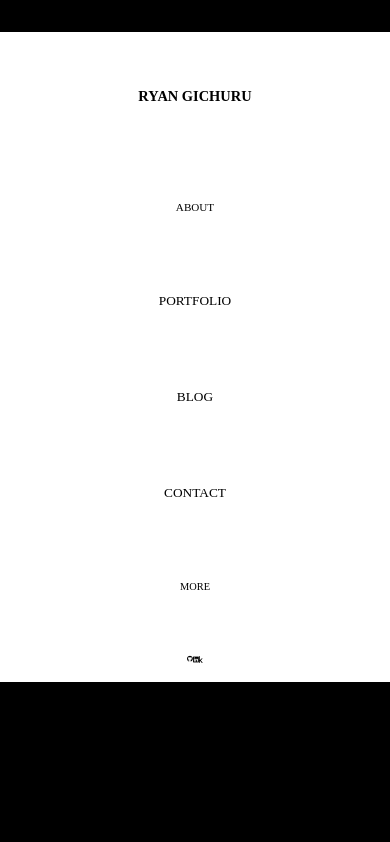
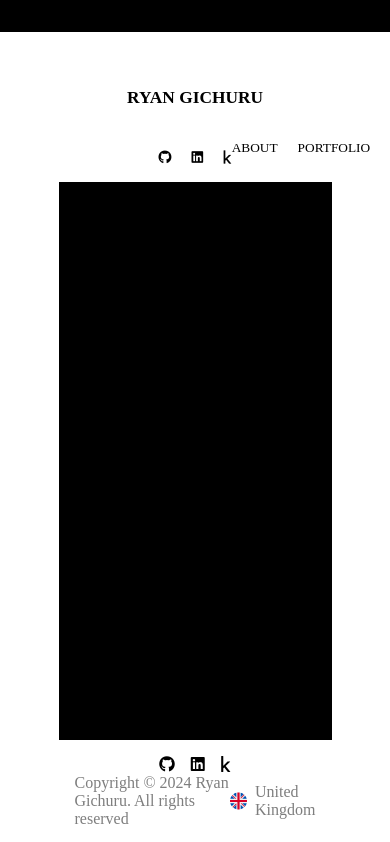
Before and after one commit to ryantigi254/Personal-Website-Portfolio, a plain HTML site: page Structure/index.html in a window 390 px wide. Shown: the top 842 px of the page. Drawn offline with Linux system fonts and the light colour scheme.

Commit message:
Change CSS styles for better readability and responsiveness (Navbar main footer)

```diff
--- a/Design/Main_Design/desktop.css
+++ b/Design/Main_Design/desktop.css
@@ -1,3 +1,5 @@
+/* Make a function that changes font size as the size of the screen changes.  */
+
 * {
 margin: 0;
 padding: 0;
@@ -7,6 +9,7 @@
 html, body {
 height: 100%;
 width: 100%;
+margin: 0;
 }
 
 body {
@@ -16,12 +19,13 @@ body {
 }
 
 header {
-    position: sticky;
+position:sticky;
 background-color: #000000;
 color: #ffffff;
 padding: 1rem 0;
 text-align: center;
 }
+
 
 main {
 height: 100%;
@@ -35,10 +39,11 @@ nav {
 position: relative;
 top: 0;
 width: 70%;
+z-index: 10;
 background-color: #ffffff;
 margin: auto;
-    z-index: 10;
 }
+
 
 nav ul h2 {
 text-decoration: none;
@@ -53,12 +58,14 @@ nav ul h2 {
 align-items: center;
 width: 100%;
 padding: 0;
+position: static;
 }
 
 #outnav li a {
+white-space: nowrap;
+text-emphasis: none;
 text-decoration: none;
 color: #000000;
-    white-space: nowrap;
 }
 
 .home-button {
@@ -84,9 +91,10 @@ nav ul h2 {
 position: fixed;
 }
 
-.innav-text {
+.innav-text{
 padding: 40px 10px;
 font-size: 0.65em;
+
 }
 
 .web-pages-list > li {
@@ -94,6 +102,7 @@ nav ul h2 {
 display: flex;
 justify-content: center;
 align-items: center;
+
 }
 
 .navbar-socials {
@@ -105,8 +114,8 @@ nav ul h2 {
 
 .navbar-socials .fa-brands {
 color: #000000;
-    font-size: 0.5em; /* Updated from 'size' to 'font-size' */
-    transition: color 0.3s ease;
+size: 0.5em;
+transition: 0.3s ease;
 }
 
 .navbar-socials .fa-brands:hover {
@@ -114,22 +123,26 @@ nav ul h2 {
 transform: scale(1.3);
 }
 
-.more-dropdown-list {
+.my-web-pages-list li a:hover {
+color: #d2d2d2;
+}
+
+.more-dropdown-list{
 cursor: pointer;
 color: #000000;
 }
 
-.more-dropdown-list:hover {
+.more-dropdown-list:hover{
 color: #d2d2d2;
 transition: 0.3s ease;
 }
 
 .more-dropdown-list:hover .dropdown-content {
+color: #d2d2d2;
 display: block;
 position: absolute;
 top: 2em;
 left: 0;
-    color: #d2d2d2;
 }
 
 .dropdown-content {
@@ -145,10 +158,7 @@ nav ul h2 {
 
 .dropdown-content a {
 color: black;
-    padding: 12px 16px;
-    text-decoration: none;
-    display: block;
-    white-space: nowrap;
+justify-items: space-between;
 transition: color 0.3s;
 }
 
@@ -157,37 +167,74 @@ nav ul h2 {
 color: #d2d2d2;
 }
 
-.content-container {
+.content-container{
 background-color: rgb(0, 0, 0);
 width: 70%;
 height: 100%;
 }
 
+.more-dropdown-list{
+justify-self: center;
+}
+
+.dropdown-content {
+right: 50%;
+transform: translateX(50%);
+}
+
 footer {
 flex-shrink: 0;
 background-color: #ffffff;
-    color: #000000;
+color: #ffffff;
 padding: 1rem 0;
 width: 100%;
 position: fixed;
 bottom: 0;
 }
 
-footer ul {
-    list-style: none;
+footer .footer-container {
+display: flex;
+justify-content: space-between;
+align-items: center;
+padding: 1rem;
+position: static;
+background-color: #ffffff;
+color: #7e7e7e;
+}
+
+.copyright-info{
+margin-left: 1em;
+}
+
+
+.footer-socials{
 display: flex;
 justify-content: center;
 gap: 1rem;
-    padding: 0;
+list-style: none;
+align-items: center;
+position: static;
 }
 
-footer li a {
+
+.footer-socials .fa-brands {
 color: #000000;
-    text-decoration: none;
+size: 2em;
 }
 
-.location {
-    text-align: center;
+.footer-container > .footer-details{
+display: flex;
+flex-direction: row;
+color: #7e7e7e;
+align-items: center;
+justify-content: space-between;
+margin: auto;
+width: 70%;
+}
+
+.country-location {
+display: flex;
+margin-right: 1em;
 }
 
 .country-location img {
@@ -195,30 +242,50 @@ footer li a {
 width: 17px;
 }
 
-@media (max-width: 600px) {
-    nav {
-        width: 100%;
+
+.nav-container {
+    display: flex;
+    justify-content: space-between;
+    align-items: center;
+    padding: 0 15px; /* Adjust the padding as needed */
+    width: 100%; /* Ensure full width */
 }
 
-    #outnav, #innav {
+.navbar-socials {
+    list-style: none;
+    display: flex;
+    gap: 10px; /* Adjust the gap as needed */
+    padding: 0;
+}
+
+.navbar-socials li a {
+    display: inline-block;
+    margin: 0 5px; /* Adjust the margin as needed */
+}
+
+
+@media (max-width: 600px) {
+
+    nav {
+    width: 50%;
+    position: static;
+    transform: none;
+    }
+
+    #outnav {
     flex-direction: column;
     padding: 1rem;
     }
 
-    #outnav li:first-child, #outnav li a {
+    #outnav li:first-child {
+    min-width: 0;
+    }
+
+    #outnav li:first-child a {
     font-size: smaller;
     }
 
-    #innav {
-        margin-left: 0;
-        position: static;
-    }
-
-    .content-container {
-        width: 100%;
-    }
-
-    footer {
-        position: static;
+    #outnav li a {
+    font-size: smaller;
     }
 }
```
Lines whose indentation alone changed are shown as unchanged.
